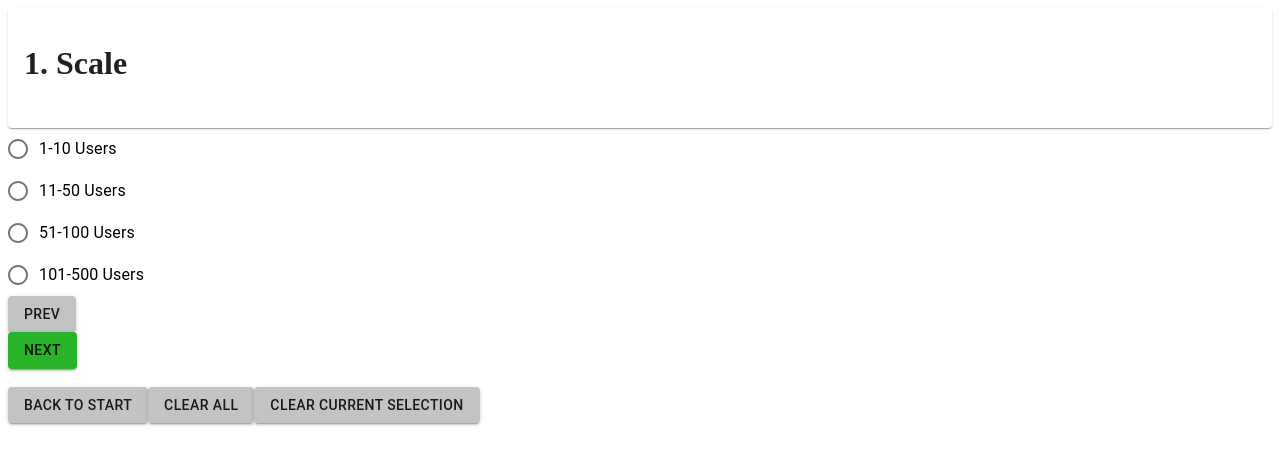
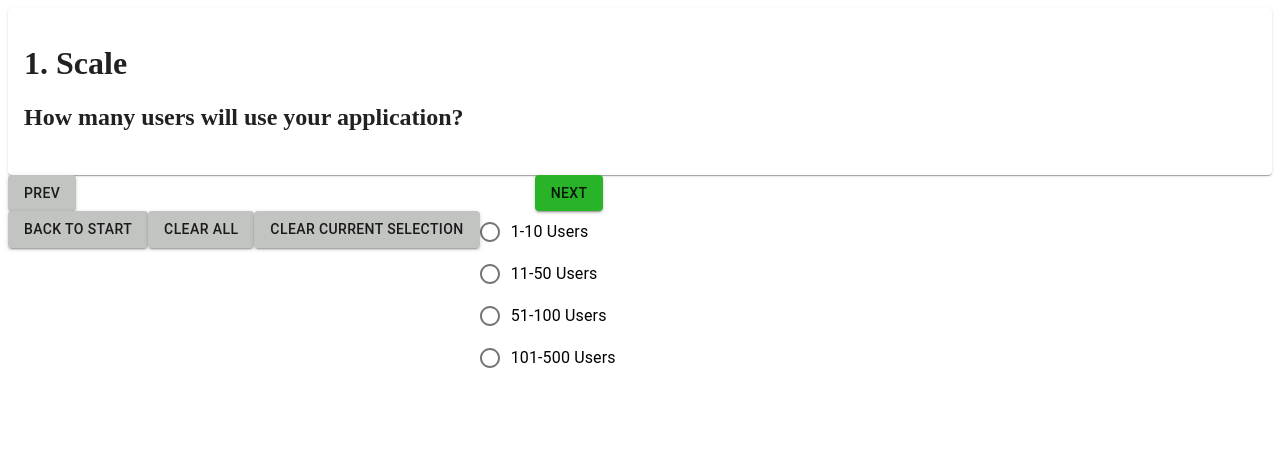
Before and after one commit to Mingyang-Li/Quote-Estimator, a React (Create React App) app: page / in a window 1280 px wide. Shown: the top 464 px of the page. Built offline with nearby package versions, Linux system fonts and the light colour scheme.

Commit message:
Added usecontext hook to get global data over prop-drilling

```diff
--- a/src/App.js
+++ b/src/App.js
@@ -1,16 +1,14 @@
-import React from 'react';
-import { useState } from "react";
+import React, { useContext, useState } from 'react';
+import GlobalContext from "./Contexts/GlobalContext"
 import theme from "./theme";
 import { ThemeProvider as MuiThemeProvider } from "@material-ui/core/styles";
 import QuestionPage from "./Pages/QuestionPage";
 import ResponsesPage from "./Pages/ResponsesPage";
 import QuestionData from "./Components/QuestionPageContents/QuestionData";
 
-import GlobalProvider from "../src/Contexts/GlobalState";
+const App = () => {
+  const clickedCalculateCost = false;
 
-const App = () => {
-  const MyContext = React.createContext("demo");
-  const clickedCalculateCost = false;
   const [questionIndex, setQuestionIndex] = useState(0);
   const [selectionType, setSelectionType] = useState(
       QuestionData[questionIndex].selectionType
@@ -56,25 +54,23 @@ const App = () => {
     setTotalPrice(newTotal);
   };
 
+  const states = {
+    questionIndex, nextQuestion, prevQuestion, selectionType, allResponses, totalPrice, backToStart, clearCurrentSelection, clearAll, calculateTotalPrice
+  }
+
   switch (clickedCalculateCost) {
     case false:
       return (
+        <GlobalContext.Provider value={states}>
           <MuiThemeProvider theme={theme}>
-          <QuestionPage
-            questionIndex={questionIndex}
-            selectionType={selectionType}
-            nextQuestion={nextQuestion}
-            prevQuestion={prevQuestion}
-          />
+            <QuestionPage/>
           </MuiThemeProvider>
+        </GlobalContext.Provider>
       );
     case true:
       return (
         <MuiThemeProvider theme={theme}>
-          <ResponsesPage
-            allResponses={allResponses}
-            totalPrice={totalPrice}
-          />
+          <ResponsesPage />
         </MuiThemeProvider>
       );
   }
--- a/src/Components/ButtonGroups/MainButtonGroup.js
+++ b/src/Components/ButtonGroups/MainButtonGroup.js
@@ -1,16 +1,19 @@
 import Grid from '@material-ui/core/Grid';
+import Paper from "@material-ui/core/Paper"
 import NextQuestionButton from "../Buttons/MainButtons/NextQuestionButton";
 import PreviousQuestionButton from "../Buttons/MainButtons/PreviousQuestionButton";
 
 const MainButtonGroup = (props) => {
   return (
     <>
-        <Grid item xs={12} sm={6}>
-          <PreviousQuestionButton prevQuestion={props.prevQuestion} />
+      <Grid container spacing={24}>
+        <Grid item xs={5}>
+          <PreviousQuestionButton/>
         </Grid>
-        <Grid item xs={12} sm={6}>
-          <NextQuestionButton nextQuestion={props.nextQuestion} />
+        <Grid item xs={5}>
+          <NextQuestionButton/>
         </Grid>
+      </Grid>
     </>
   );
 };
--- a/src/Components/Buttons/MainButtons/NextQuestionButton.js
+++ b/src/Components/Buttons/MainButtons/NextQuestionButton.js
@@ -1,9 +1,12 @@
 import { Button } from "@material-ui/core";
+import { useContext } from "react";
+import GlobalContext from "../../../Contexts/GlobalContext";
 
-const NextQuestionButton = (props) => {
+const NextQuestionButton = () => {
+  const { nextQuestion } = useContext(GlobalContext)
 
   return (
-    <Button color="primary" variant="contained" onClick={props.nextQuestion}>
+    <Button color="primary" variant="contained" onClick={nextQuestion}>
       Next
     </Button>
   );
--- a/src/Components/Buttons/MainButtons/PreviousQuestionButton.js
+++ b/src/Components/Buttons/MainButtons/PreviousQuestionButton.js
@@ -1,8 +1,11 @@
 import { Button } from "@material-ui/core";
+import { useContext } from 'react'
+import GlobalContext from "../../../Contexts/GlobalContext";
 
-const PreviousQuestionButton = (props) => {
+const PreviousQuestionButton = () => {
+  const { prevQuestion } = useContext(GlobalContext);
   return (
-    <Button color="secondary" variant="contained" onClick={props.prevQuestion}>
+    <Button color="secondary" variant="contained" onClick={prevQuestion}>
       Prev
     </Button>
   );
--- a/src/Components/QuestionPageContents/QuestionContent.js
+++ b/src/Components/QuestionPageContents/QuestionContent.js
@@ -1,13 +1,9 @@
 import QuestionOptions from "./QuestionOptions";
 import QuestionData from "./QuestionData";
 
-const QuestionContent = (props) => {
-  // console.log("qs index - QuestionContent: " + props.questionIndex);
-  const selectionType = QuestionData[props.questionIndex].selectionType;
+const QuestionContent = () => {
   return (
     <QuestionOptions
-      questionIndex={props.questionIndex}
-      selectionType={selectionType}
     />
   );
 };
--- a/src/Components/QuestionPageContents/QuestionHeader.js
+++ b/src/Components/QuestionPageContents/QuestionHeader.js
@@ -1,19 +1,22 @@
+import {useContext} from 'react';
 import QuestionData from "./QuestionData";
 import Card from "@material-ui/core/Card";
 import CardContent from "@material-ui/core/CardContent";
 import Typography from "@material-ui/core/Typography";
+import GlobalContext from '../../Contexts/GlobalContext';
 
-const QuestionHeader = (props) => {
-  // const currIndex = props.questionIndex
-  //console.log(QuestionData[currIndex].questionNumber)
+const QuestionHeader = () => {
+  const {questionIndex} = useContext(GlobalContext);
   return (
     <>
       <Card>
         <CardContent>
           <h1>
-            {QuestionData[props.questionIndex].questionNumber}.{" "}
-            {QuestionData[props.questionIndex].questionTopic}
+            {QuestionData[questionIndex].questionNumber}. {QuestionData[questionIndex].questionTopic}
           </h1>
+          <h2>
+            {QuestionData[questionIndex].questionText}
+          </h2>
         </CardContent>
       </Card>
     </>
--- a/src/Components/QuestionPageContents/QuestionOptions.js
+++ b/src/Components/QuestionPageContents/QuestionOptions.js
@@ -1,13 +1,18 @@
 import SingleSelectOptions from "./SelectionOptions/SingleSelectOptions";
 import MultiSelectOptions from "./SelectionOptions/MultiSelectOptions";
+import { useContext } from "react";
+import GlobalContext from "../../Contexts/GlobalContext";
+import QuestionData from "./QuestionData";
 
-const QuestionOptions = (props) => {
-  // console.log("selectionType: " + props.selectionType);
-  switch (props.selectionType) {
+const QuestionOptions = () => {
+  const { questionIndex } = useContext(GlobalContext);
+  const selectionType = QuestionData[questionIndex].selectionType;
+
+  switch (selectionType) {
     case "single-select":
-      return <SingleSelectOptions questionIndex={props.questionIndex} />;
+      return <SingleSelectOptions />;
     case "multi-select":
-      return <MultiSelectOptions questionIndex={props.questionIndex} />;
+      return <MultiSelectOptions />;
   }
 };
 export default QuestionOptions;
--- a/src/Components/QuestionPageContents/SelectionOptions/MultiSelectOptions.js
+++ b/src/Components/QuestionPageContents/SelectionOptions/MultiSelectOptions.js
@@ -1,36 +1,35 @@
-import React from "react";
+import React, { useContext } from "react";
 import QuestionData from "../QuestionData";
 import Checkbox from "@material-ui/core/Checkbox";
-import RadioGroup from "@material-ui/core/RadioGroup";
+import FormGroup from "@material-ui/core/FormGroup";
 import FormControlLabel from "@material-ui/core/FormControlLabel";
 import FormControl from "@material-ui/core/FormControl";
+import GlobalContext from "../../../Contexts/GlobalContext";
 
-const MultiSelectQuestions = (props) => {
+const MultiSelectQuestions = () => {
+  const { questionIndex } = useContext(GlobalContext);
+
   const [checked, setChecked] = React.useState(true);
 
   const handleChange = (event) => {
     setChecked(event.target.checked);
   };
 
-  const currQuestion = QuestionData[props.questionIndex];
+  const currQuestion = QuestionData[questionIndex];
 
   return (
     <div>
       <FormControl component="fieldset">
-        <RadioGroup aria-label="users" name="users" onChange={handleChange}>
+        <FormGroup aria-label="users" name="users" onChange={handleChange}>
           {currQuestion.answerOptions.map(({ answerText, price }) => (
             <FormControlLabel
               value={answerText}
-              control={
-                <Checkbox
-                  inputProps={{ "aria-label": "uncontrolled-checkbox" }}
-                />
-              }
+              control={<Checkbox/>}
               label={answerText}
               price={price}
             />
           ))}
-        </RadioGroup>
+        </FormGroup>
       </FormControl>
     </div>
   );
--- a/src/Components/QuestionPageContents/SelectionOptions/SingleSelectOptions.js
+++ b/src/Components/QuestionPageContents/SelectionOptions/SingleSelectOptions.js
@@ -1,31 +1,30 @@
 import QuestionData from "../QuestionData";
-import React from "react";
+import React, { useContext } from "react";
 import Radio from "@material-ui/core/Radio";
 import RadioGroup from "@material-ui/core/RadioGroup";
 import FormControlLabel from "@material-ui/core/FormControlLabel";
 import FormControl from "@material-ui/core/FormControl";
+import GlobalContext from "../../../Contexts/GlobalContext";
 
-const SingleSelectOptions = (props) => {
-  const [value, setValue] = React.useState("0 users");
-  // console.log("questionIndex - SingleSelectOptions: " + props.questionIndex);
-  // console.table(QuestionData[props.questionIndex]);
+const SingleSelectOptions = () => {
+  const {questionIndex} = useContext(GlobalContext);
 
-  const currQuestion = QuestionData[props.questionIndex];
+  const currQuestion = QuestionData[questionIndex];
 
-  const handleChange = (event) => {
-    setValue(event.target.value);
-  };
-  /*
-  console.log(currQuestion.answerOptions);
-  */
+  // const handleChange = (event) => {
+  //   setValue(event.target.value);
+  // };
+
+  // console.log('SingleSelectOptions: Q' + QuestionData[questionIndex].questionNumber);
+
 
   return (
     <FormControl component="fieldset">
       <RadioGroup
         aria-label="users"
         name="users"
-        value={value}
-        onChange={handleChange}
+        // value={value}
+        // onChange={}
       >
         {currQuestion.answerOptions.map(({ answerText, price }) => (
           <FormControlLabel
--- /dev/null
+++ b/src/Contexts/GlobalContext.js
@@ -0,0 +1,4 @@
+import { createContext } from 'react';
+
+const GlobalContext = createContext();
+export default GlobalContext;
--- a/src/Pages/QuestionPage.js
+++ b/src/Pages/QuestionPage.js
@@ -1,23 +1,16 @@
-import { useState } from "react";
+import { useContext } from "react";
 import QuestionHeader from "../Components/QuestionPageContents/QuestionHeader";
 import QuestionContent from "../Components/QuestionPageContents//QuestionContent";
 import MainButtonGroup from "../Components/ButtonGroups/MainButtonGroup";
 import SecondaryButtonGroup from "../Components/ButtonGroups/SecondaryButtonGroup";
 
-const QuestionPage = (props) => {
-
+const QuestionPage = () => {
   return (
     <>
-      <QuestionHeader questionIndex={props.questionIndex} />
-      <QuestionContent questionIndex={props.questionIndex} />
-      <div>
-        <MainButtonGroup
-          nextQuestion={props.nextQuestion}
-          prevQuestion={props.prevQuestion}
-        />
-      </div>
-      <br></br>
+      <QuestionHeader/>
+      <MainButtonGroup/>
       <SecondaryButtonGroup />
+      <QuestionContent />
     </>
   );
 };
--- a/src/theme.js
+++ b/src/theme.js
@@ -16,3 +16,7 @@ const theme = createMuiTheme({
 });
 
 export default theme;
+
+/*
+font-family: 'Poppins', sans-serif;
+*/
```
Lines whose indentation alone changed are shown as unchanged.
